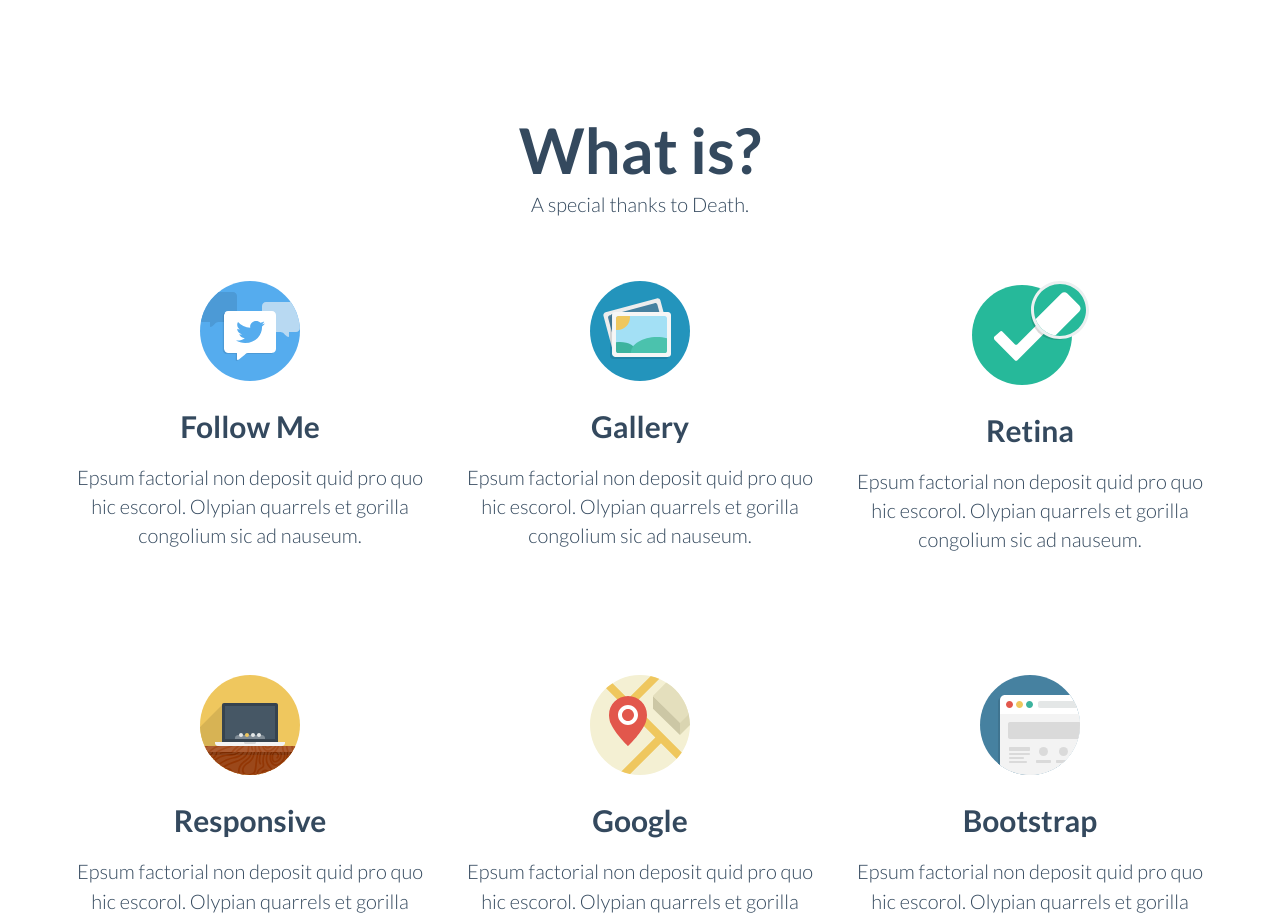
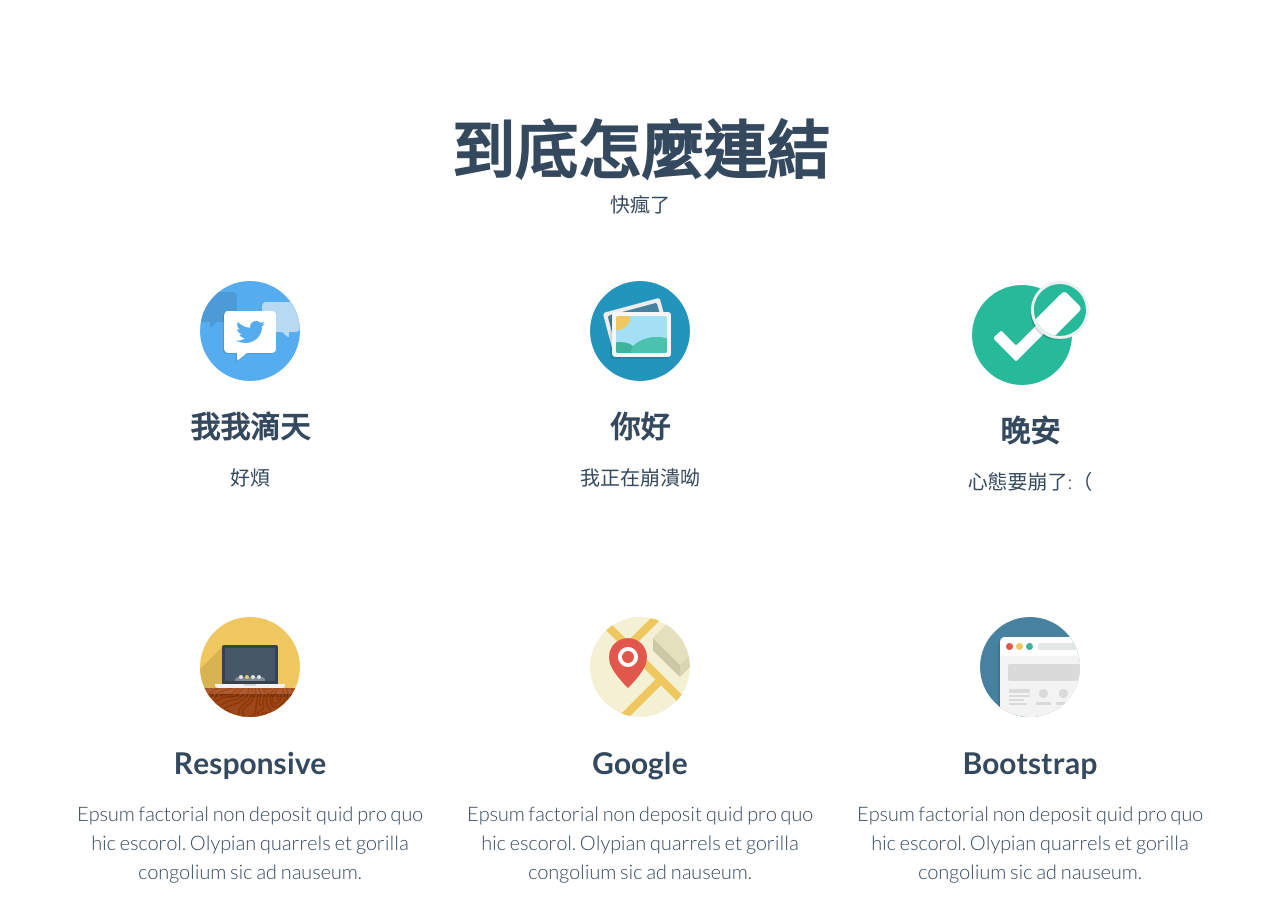
Before and after one commit to chun1110/webex, a plain HTML site: page index.html in a window 1280 px wide. Shown: the part 865-1782 px from the top of the page. Drawn offline with Linux system fonts and the light colour scheme.

Commit message:
update intro

```diff
--- a/index.html
+++ b/index.html
@@ -108,8 +108,8 @@
 		<div class="container">
 
 			<div class="col-md-6 col-md-offset-3 text-center wrap_title">
-				<h2>What is?</h2>
-				<p class="lead" style="margin-top:0">A special thanks to Death.</p>
+				<h2>到底怎麼連結</h2>
+				<p class="lead" style="margin-top:0">快瘋了</p>
 
 			</div>
 
@@ -117,23 +117,23 @@
 
 				<div class="col-sm-4 wow fadeInDown text-center">
 				  <img class="rotate" src="img/icon/tweet.svg" alt="Generic placeholder image">
-				  <h3>Follow Me</h3>
-				  <p class="lead">Epsum factorial non deposit quid pro quo hic escorol. Olypian quarrels et gorilla congolium sic ad nauseum. </p>
+				  <h3>我我滴天</h3>
+				  <p class="lead">好煩 </p>
 
 				  <!-- <p><a class="btn btn-embossed btn-primary view" role="button">View Details</a></p> -->
 				</div><!-- /.col-lg-4 -->
 
 				<div class="col-sm-4 wow fadeInDown text-center">
 				  <img  class="rotate" src="img/icon/picture.svg" alt="Generic placeholder image">
-				   <h3>Gallery</h3>
-				   <p class="lead">Epsum factorial non deposit quid pro quo hic escorol. Olypian quarrels et gorilla congolium sic ad nauseum. </p>
+				   <h3>你好</h3>
+				   <p class="lead">我正在崩潰呦</p>
 				   <!-- <p><a class="btn btn-embossed btn-primary view" role="button">View Details</a></p> -->
 				</div><!-- /.col-lg-4 -->
 
 				<div class="col-sm-4 wow fadeInDown text-center">
 				  <img  class="rotate" src="img/icon/retina.svg" alt="Generic placeholder image">
-				   <h3>Retina</h3>
-					<p class="lead">Epsum factorial non deposit quid pro quo hic escorol. Olypian quarrels et gorilla congolium sic ad nauseum. </p>
+				   <h3>晚安</h3>
+					<p class="lead">心態要崩了:（</p>
 				  <!-- <p><a class="btn btn-embossed btn-primary view" role="button">View Details</a></p> -->
 				</div><!-- /.col-lg-4 -->
 
```
